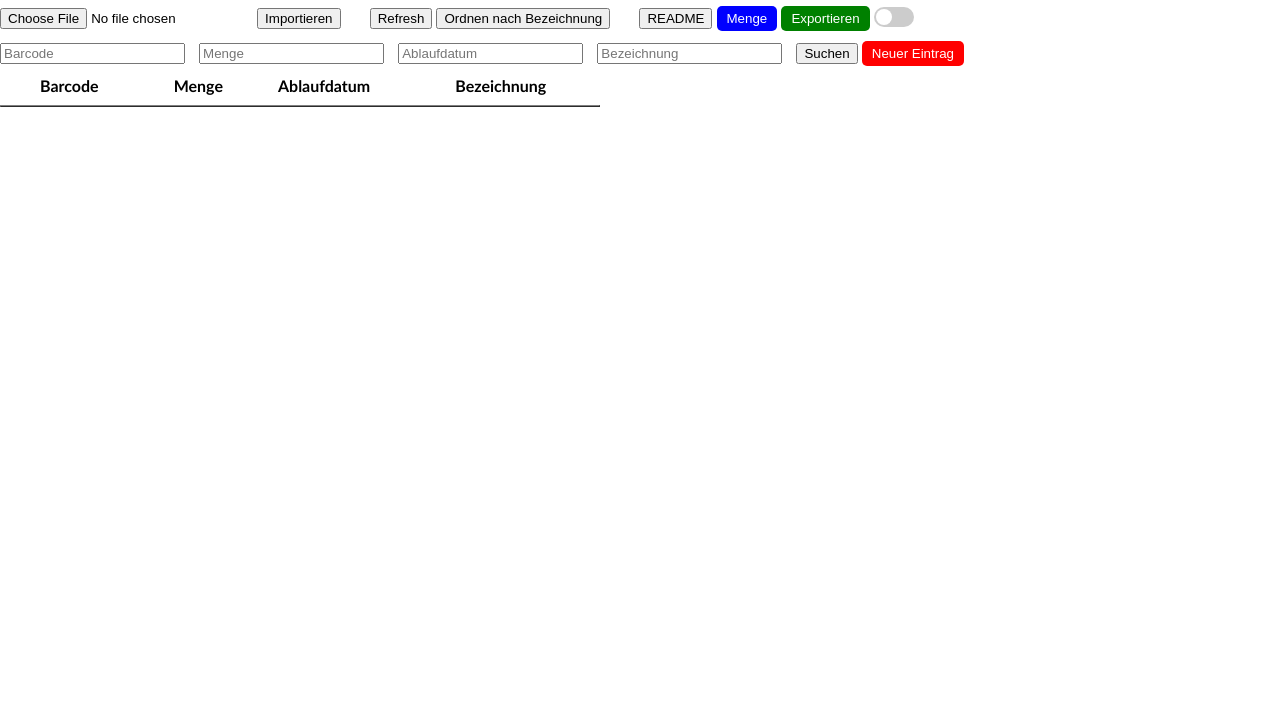
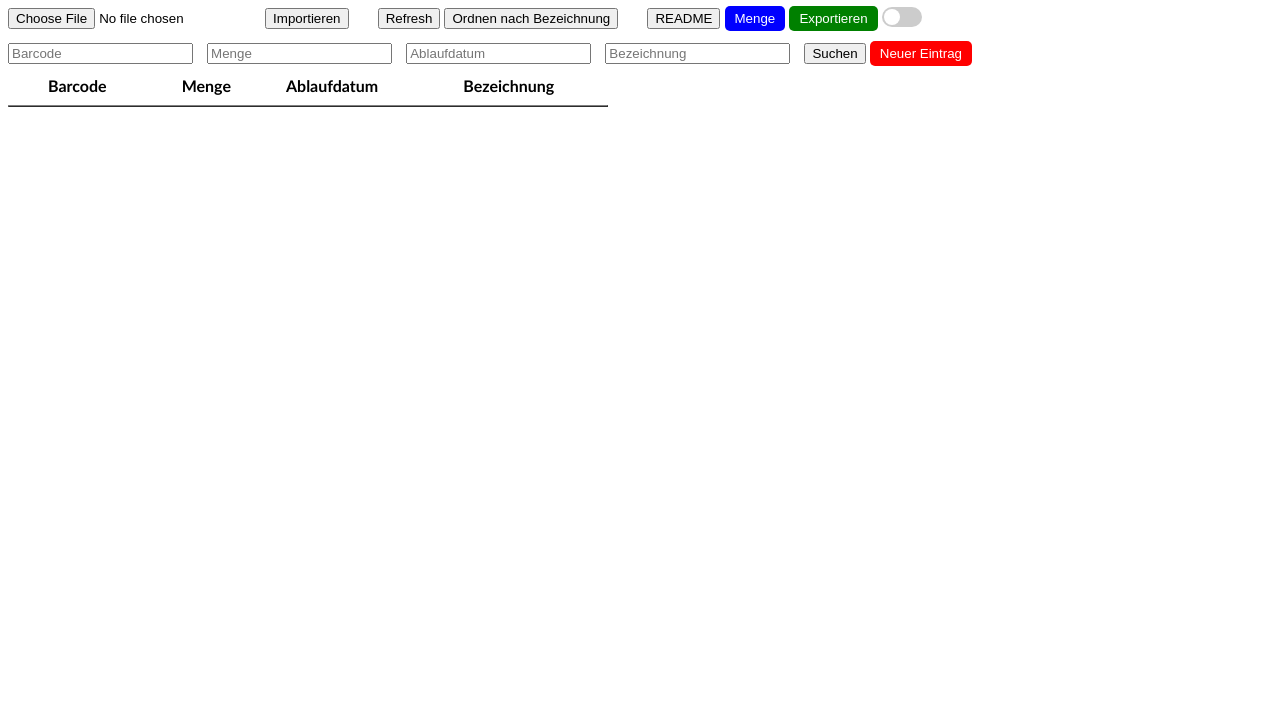
Before and after one commit to lebr2003/.github.io, a plain HTML site: page Programme/Medizinprodukte.html in a window 1280 px wide. Shown: the part 76-800 px from the top of the page. Drawn offline with Linux system fonts and the light colour scheme.

Commit message:
Update Medizinprodukte.html

```diff
--- a/Programme/Medizinprodukte.html
+++ b/Programme/Medizinprodukte.html
@@ -36,7 +36,7 @@
     <style>
 body {
     font-family: Calibri, sans-serif;
-    margin: 10px 0 0;
+    margin-top: 10px;
     overflow: hidden;
     }
 
```
